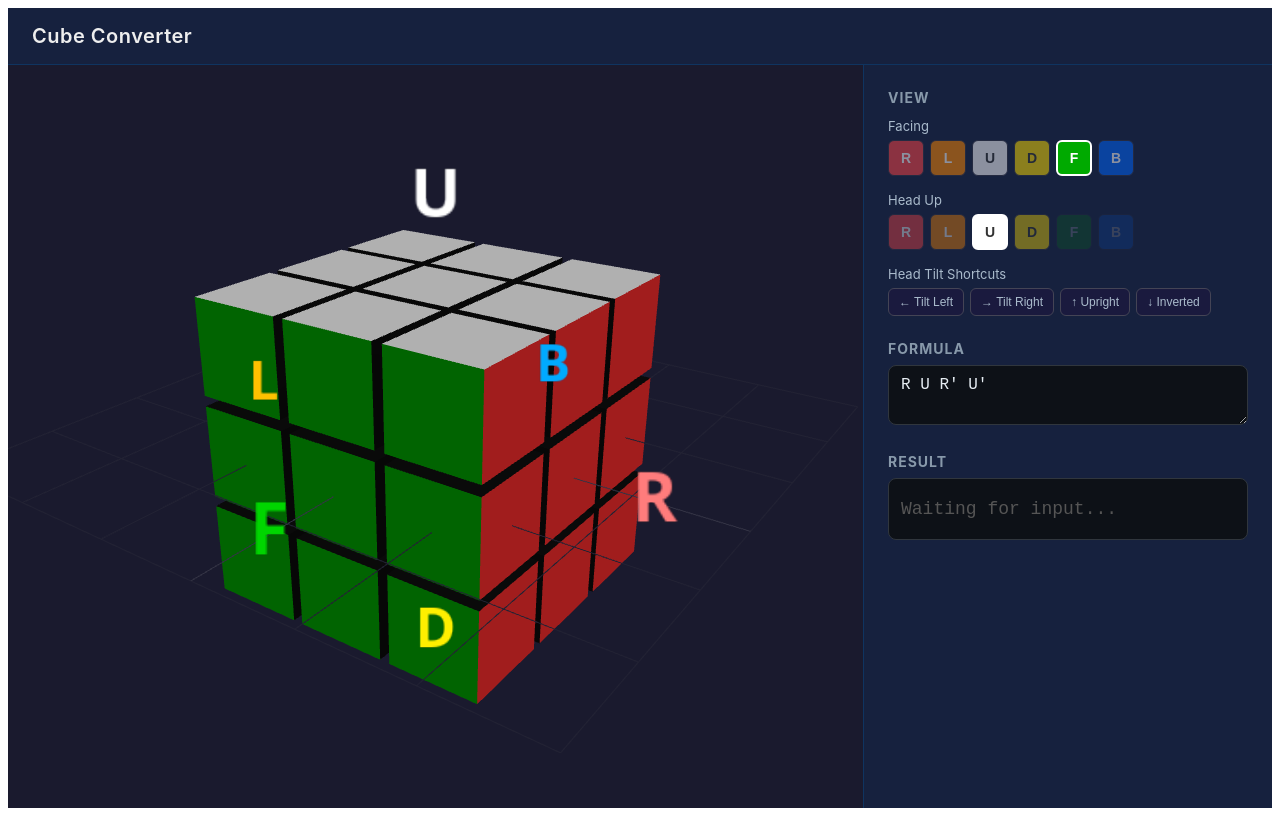
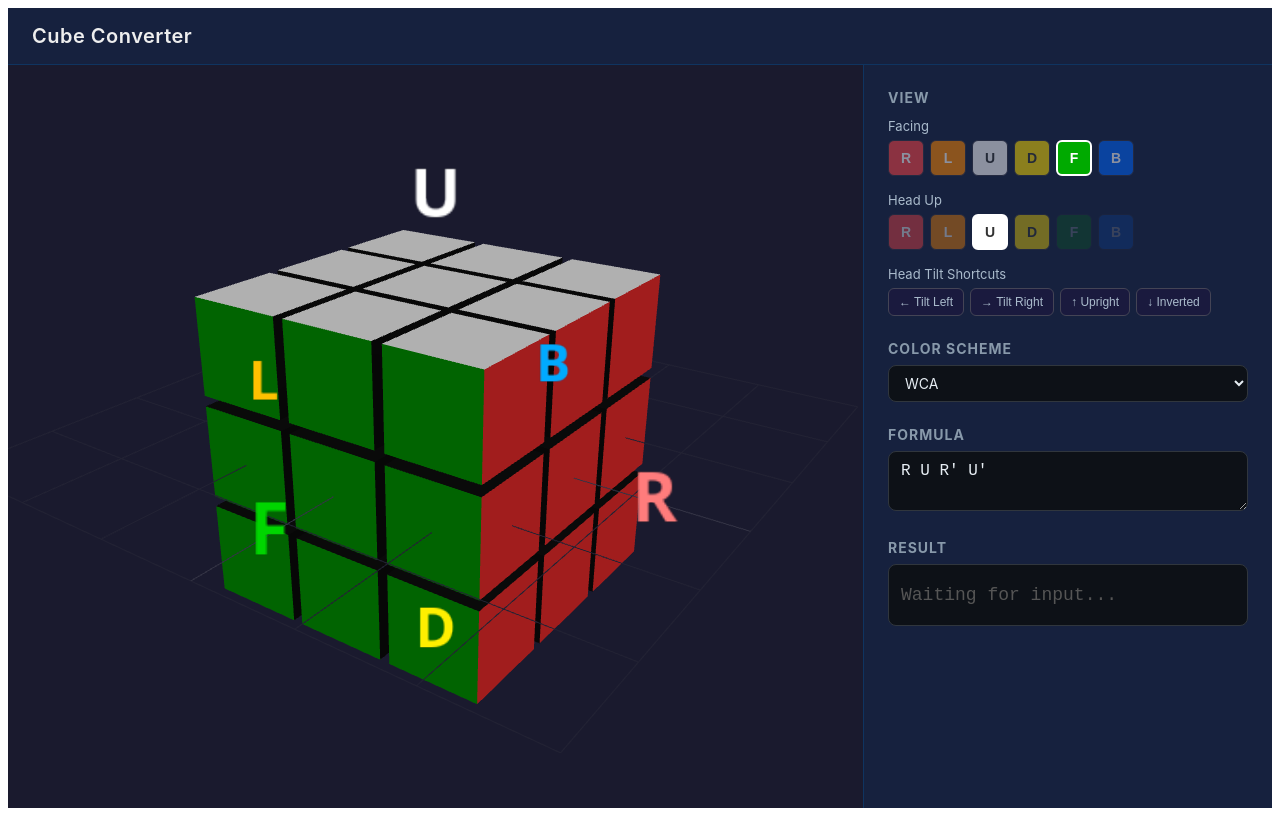
Before and after one commit to yaxuan97/RubikCubeFormulaConvert, a React (Vite) app in the folder packages/web/: page / in a window 1280 px wide. Built offline with nearby package versions, Linux system fonts and the light colour scheme.

Commit message:
feat(web): add color scheme selector (WCA/Japanese/White Bottom)

```diff
--- a/packages/web/src/App.tsx
+++ b/packages/web/src/App.tsx
@@ -1,6 +1,6 @@
 import { useState, useCallback } from 'react';
 import { BaseFace, convert } from '@cube/core';
-import CubeViewer from './components/CubeViewer';
+import CubeViewer, { COLOR_SCHEMES } from './components/CubeViewer';
 import FormulaInput from './components/FormulaInput';
 import ViewSelector from './components/ViewSelector';
 import ResultDisplay from './components/ResultDisplay';
@@ -10,6 +10,7 @@ export default function App() {
   const [formula, setFormula] = useState("R U R' U'");
   const [facing, setFacing] = useState<BaseFace>('F');
   const [headUp, setHeadUp] = useState<BaseFace>('U');
+  const [colorScheme, setColorScheme] = useState('WCA');
   const [result, setResult] = useState('');
   const [error, setError] = useState('');
 
@@ -65,6 +66,7 @@ export default function App() {
             facing={facing}
             headUp={headUp}
             onFaceClick={handleFacingChange}
+            colors={COLOR_SCHEMES[colorScheme]}
           />
         </div>
         <div className={styles.controls}>
@@ -74,6 +76,33 @@ export default function App() {
             onFacingChange={handleFacingChange}
             onHeadUpChange={handleHeadUpChange}
           />
+
+          <section>
+            <h3 style={{ margin: '0 0 8px', fontSize: '14px', textTransform: 'uppercase', letterSpacing: '1px', color: '#8899aa' }}>
+              Color Scheme
+            </h3>
+            <select
+              value={colorScheme}
+              onChange={e => setColorScheme(e.target.value)}
+              style={{
+                width: '100%',
+                padding: '8px 12px',
+                fontSize: 14,
+                fontFamily: 'inherit',
+                background: '#0d1117',
+                color: '#e6edf3',
+                border: '1px solid #30363d',
+                borderRadius: 8,
+                outline: 'none',
+                cursor: 'pointer',
+              }}
+            >
+              {Object.keys(COLOR_SCHEMES).map(name => (
+                <option key={name} value={name}>{name}</option>
+              ))}
+            </select>
+          </section>
+
           <FormulaInput
             formula={formula}
             onChange={handleFormulaChange}
--- a/packages/web/src/components/CubeViewer.tsx
+++ b/packages/web/src/components/CubeViewer.tsx
@@ -7,15 +7,23 @@ interface Props {
   facing: BaseFace;
   headUp: BaseFace;
   onFaceClick: (face: BaseFace) => void;
+  colors?: CubeColors;
 }
 
-const FACE_COLORS: Record<string, number> = {
-  R: 0xff3333,
-  L: 0xff8800,
-  U: 0xffffff,
-  D: 0xffdd00,
-  F: 0x00aa00,
-  B: 0x0066ff,
+export interface CubeColors {
+  R: number; L: number; U: number; D: number; F: number; B: number;
+}
+
+export const COLOR_SCHEMES: Record<string, CubeColors> = {
+  'WCA': {
+    R: 0xff3333, L: 0xff8800, U: 0xffffff, D: 0xffdd00, F: 0x00aa00, B: 0x0066ff,
+  },
+  'Japanese': {
+    R: 0xff3333, L: 0xff8800, U: 0xffffff, D: 0x0066ff, F: 0x00aa00, B: 0xffdd00,
+  },
+  'White Bottom': {
+    R: 0xff3333, L: 0xff8800, U: 0xffdd00, D: 0xffffff, F: 0x00aa00, B: 0x0066ff,
+  },
 };
 
 const FACE_DIRECTION: Record<string, [number, number, number]> = {
@@ -24,7 +32,7 @@ const FACE_DIRECTION: Record<string, [number, number, number]> = {
   F: [ 0, 0, 1], B: [ 0, 0,-1],
 };
 
-export default function CubeViewer({ onFaceClick }: Props) {
+export default function CubeViewer({ onFaceClick, colors = COLOR_SCHEMES['WCA'] }: Props) {
   const containerRef = useRef<HTMLDivElement>(null);
   const onFaceClickRef = useRef(onFaceClick);
   onFaceClickRef.current = onFaceClick;
@@ -75,12 +83,12 @@ export default function CubeViewer({ onFaceClick }: Props) {
         for (let z = -1; z <= 1; z++) {
           const geo = new THREE.BoxGeometry(0.9, 0.9, 0.9);
           const mats = [
-            new THREE.MeshStandardMaterial({ color: x > 0 ? FACE_COLORS.R : 0x111111, roughness: 0.4 }),
-            new THREE.MeshStandardMaterial({ color: x < 0 ? FACE_COLORS.L : 0x111111, roughness: 0.4 }),
-            new THREE.MeshStandardMaterial({ color: y > 0 ? FACE_COLORS.U : 0x111111, roughness: 0.4 }),
-            new THREE.MeshStandardMaterial({ color: y < 0 ? FACE_COLORS.D : 0x111111, roughness: 0.4 }),
-            new THREE.MeshStandardMaterial({ color: z > 0 ? FACE_COLORS.F : 0x111111, roughness: 0.4 }),
-            new THREE.MeshStandardMaterial({ color: z < 0 ? FACE_COLORS.B : 0x111111, roughness: 0.4 }),
+            new THREE.MeshStandardMaterial({ color: x > 0 ? colors.R : 0x111111, roughness: 0.4 }),
+            new THREE.MeshStandardMaterial({ color: x < 0 ? colors.L : 0x111111, roughness: 0.4 }),
+            new THREE.MeshStandardMaterial({ color: y > 0 ? colors.U : 0x111111, roughness: 0.4 }),
+            new THREE.MeshStandardMaterial({ color: y < 0 ? colors.D : 0x111111, roughness: 0.4 }),
+            new THREE.MeshStandardMaterial({ color: z > 0 ? colors.F : 0x111111, roughness: 0.4 }),
+            new THREE.MeshStandardMaterial({ color: z < 0 ? colors.B : 0x111111, roughness: 0.4 }),
           ];
           const mesh = new THREE.Mesh(geo, mats);
           mesh.position.set(x, y, z);
@@ -91,7 +99,7 @@ export default function CubeViewer({ onFaceClick }: Props) {
 
     // Face labels (sprites)
     Object.entries(FACE_DIRECTION).forEach(([face, dir]) => {
-      const sprite = makeTextSprite(face, FACE_COLORS[face]);
+      const sprite = makeTextSprite(face, colors[face as keyof CubeColors]);
       sprite.position.set(dir[0] * 2.2, dir[1] * 2.2, dir[2] * 2.2);
       scene.add(sprite);
     });
@@ -173,7 +181,7 @@ export default function CubeViewer({ onFaceClick }: Props) {
       }
       renderer.dispose();
     };
-  }, []);
+  }, [colors]);
 
   return <div ref={containerRef} style={{ width: '100%', height: '100%' }} />;
 }
```
